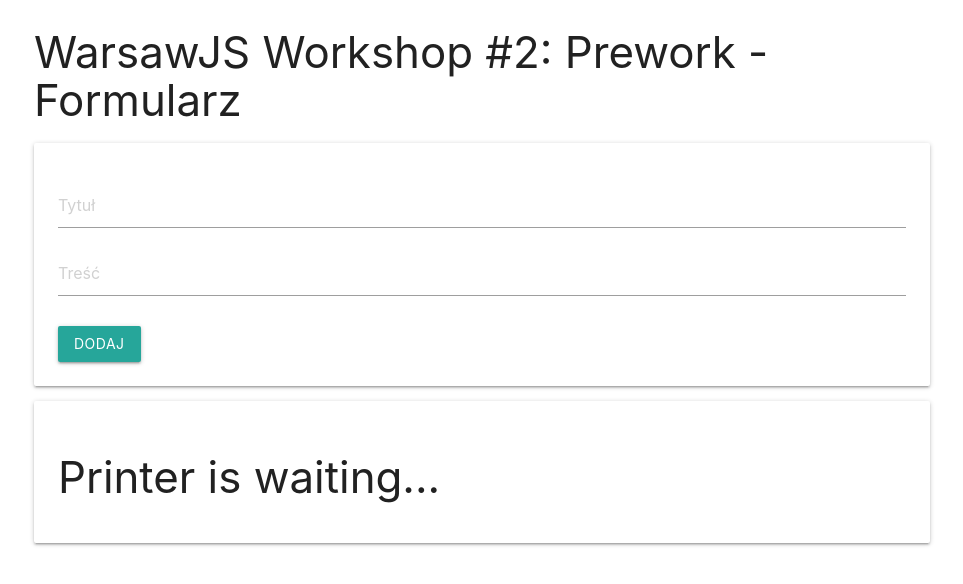
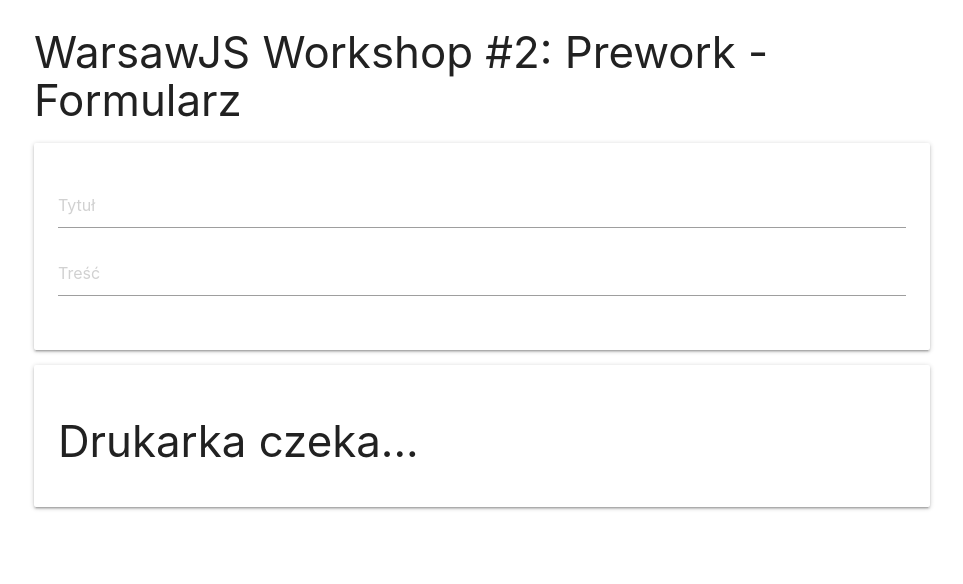
Before and after one commit to piecioshka/warsawjs-workshop-2-form, a website: page public/index.html in a window 1280 px wide. Shown: the whole page, without its empty margins (158-1121 px from the left). Drawn offline with nearby package versions, Linux system fonts and the light colour scheme.

Commit message:
Remove useless submit button

```diff
--- a/public/index.html
+++ b/public/index.html
@@ -29,15 +29,10 @@
                             required
                     ></textarea>
             </div>
-
-            <input
-                    class="btn"
-                    type="submit"
-                    value="Dodaj">
         </form>
 
         <footer class="card-panel">
-            <h3>Printer is waiting...</h3>
+            <h3>Drukarka czeka...</h3>
             <h5 class="js-post-title-output"></h5>
             <p class="js-post-body-output"></p>
         </footer>
```
